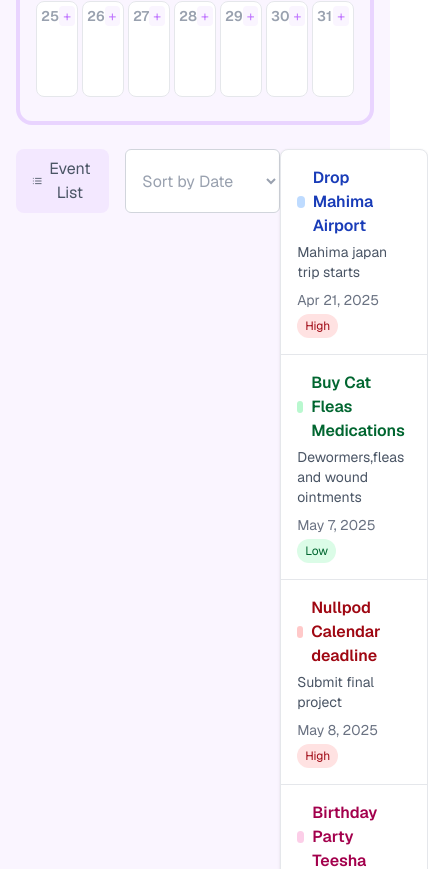
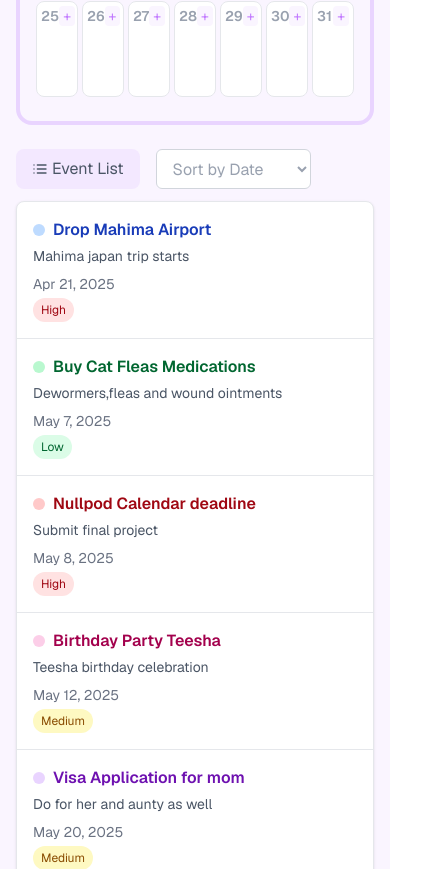
Before and after one commit to mahita098/calendar-cute, a Next.js app: page / in a window 390 px wide. Shown: the part 715-1584 px from the top of the page, 428 px wide, since content can reach past the window. Built offline with nearby package versions, Linux system fonts and the light colour scheme.

Commit message:
responsiveness error fixed

```diff
--- a/src/components/Calendar.jsx
+++ b/src/components/Calendar.jsx
@@ -210,7 +210,7 @@ export default function Calendar() {
           onFieldChange={handleFieldChange}
         />
       )}
-      <div className=" flex justify-start md:hidden ">
+      <div className=" flex flex-col md:hidden ">
         <MobileCalendarHeader sortBy={sortBy} onSortChange={setSortBy} />
         <EventList
           events={sortedEvents}
--- a/src/components/MobileCalenderHeader.jsx
+++ b/src/components/MobileCalenderHeader.jsx
@@ -1,5 +1,5 @@
 import React from "react";
-import { Grid, List } from "lucide-react";
+import { List } from "lucide-react";
 
 export default function MobileCalendarHeader({
   currentDate,
```
